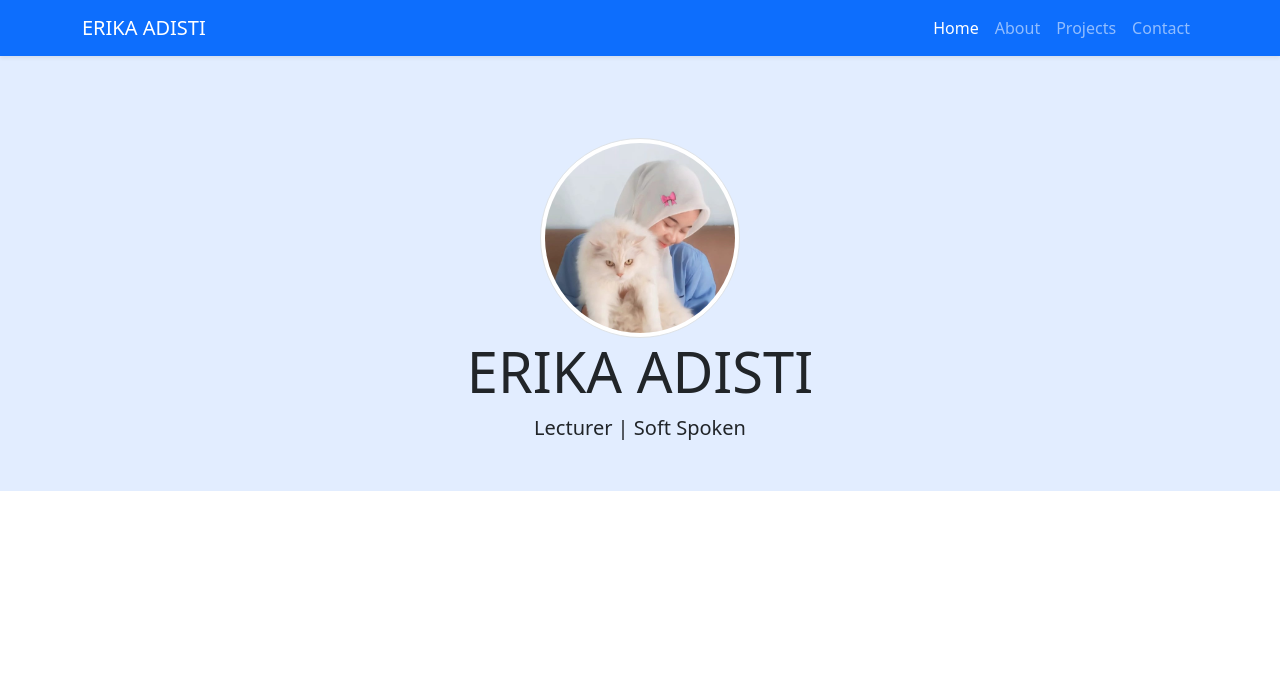
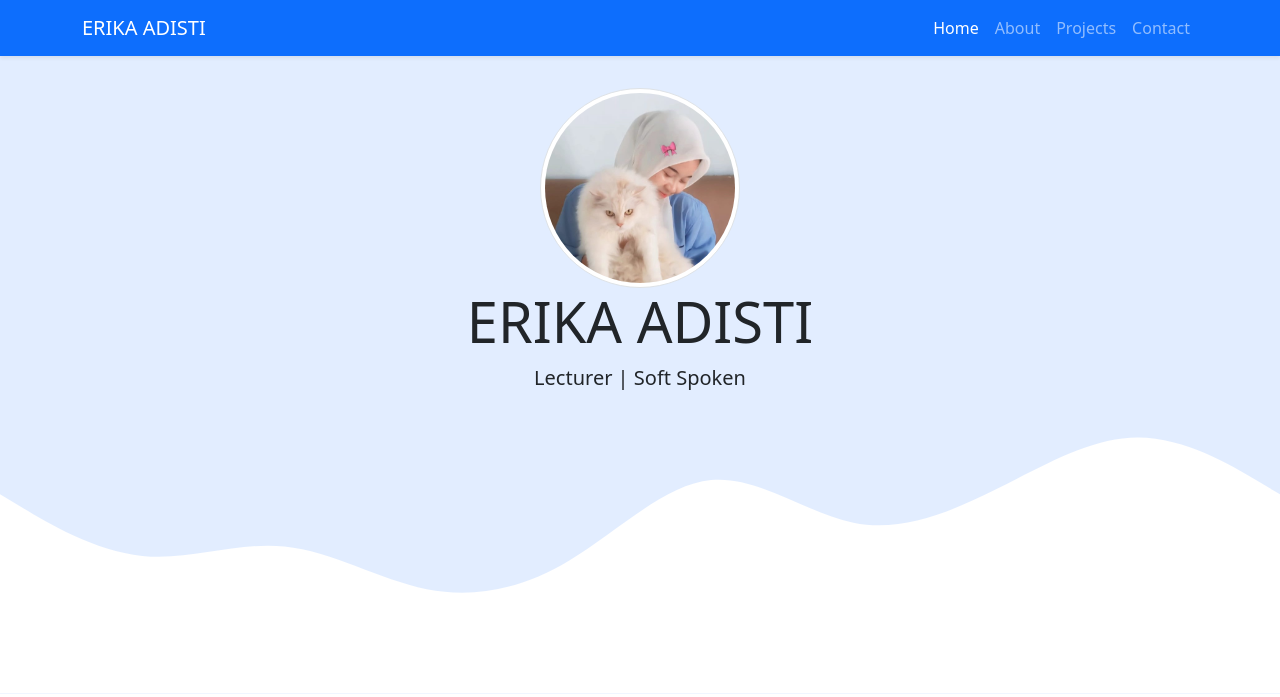
Before and after one commit to Erika657/UAS, a plain HTML site: page index.html in a window 1280 px wide. Drawn offline with nearby package versions, Linux system fonts and the light colour scheme.

Commit message:
Membuat Gelombang

```diff
--- a/index.html
+++ b/index.html
@@ -53,9 +53,16 @@
 
         <!-- Jumbotron -->
         <section class="jumbotron text-center">
-          <img src="img/erikajpg.jpg" style="margin-top: 50px" alt="ERIKA ADISTI" width="200" class="rounded-circle img-thumbnail" />
+          <img src="img/erikajpg.jpg" alt="ERIKA ADISTI" width="200" class="rounded-circle img-thumbnail" />
           <h1 class="display-4">ERIKA ADISTI</h1>
           <p class="lead">Lecturer | Soft Spoken</p>
+          <svg xmlns="http://www.w3.org/2000/svg" viewBox="0 0 1440 320">
+            <path
+              fill="#ffffff"
+              fill-opacity="1"
+              d="M0,96L26.7,112C53.3,128,107,160,160,165.3C213.3,171,267,149,320,154.7C373.3,160,427,192,480,202.7C533.3,213,587,203,640,170.7C693.3,139,747,85,800,80C853.3,75,907,117,960,128C1013.3,139,1067,117,1120,90.7C1173.3,64,1227,32,1280,32C1333.3,32,1387,64,1413,80L1440,96L1440,320L1413.3,320C1386.7,320,1333,320,1280,320C1226.7,320,1173,320,1120,320C1066.7,320,1013,320,960,320C906.7,320,853,320,800,320C746.7,320,693,320,640,320C586.7,320,533,320,480,320C426.7,320,373,320,320,320C266.7,320,213,320,160,320C106.7,320,53,320,27,320L0,320Z"
+            ></path>
+          </svg>
         </section>
         <!-- Akhir Jumbotron -->
 
--- a/style.css
+++ b/style.css
@@ -1,4 +1,4 @@
 .jumbotron {
-  padding: 2rem 1rem;
+  padding-top: 2rem;
   background-color: #e2edff;
 }
```
Also changed, not shown: screnshoot/Screenshot 2025-07-10 123912.png (added).
